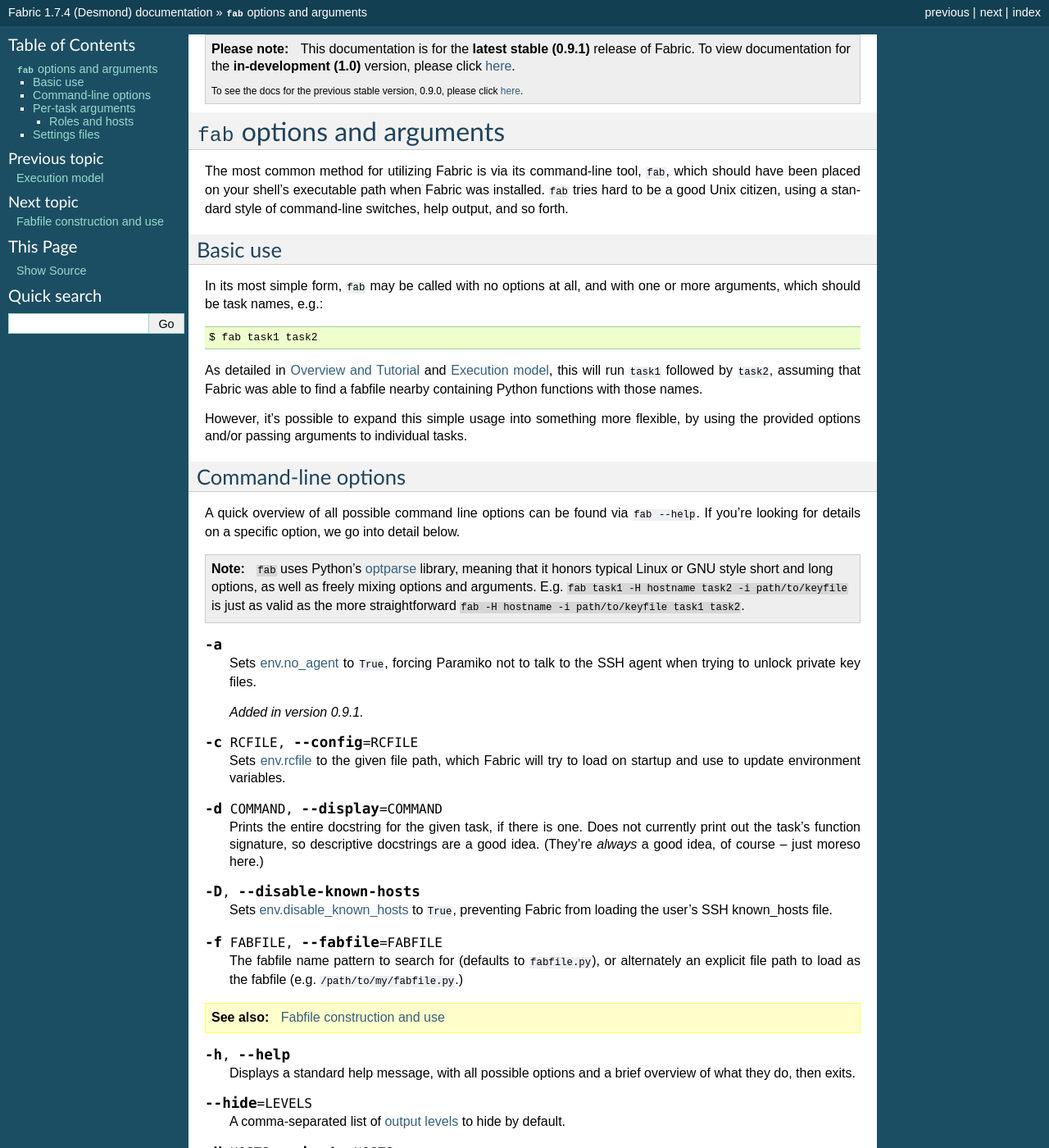
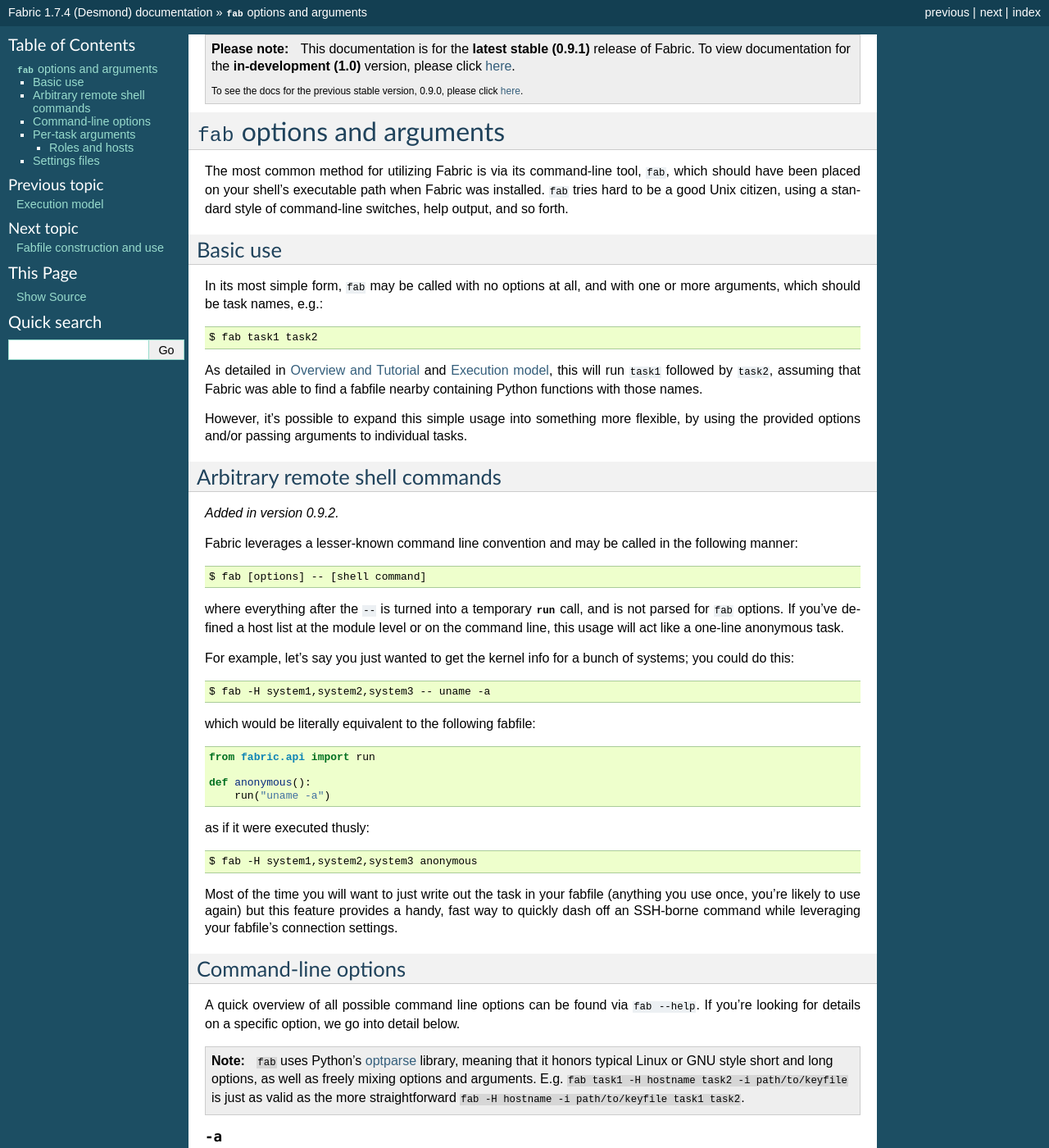
Before and after one commit to fabric/fabric, a Sphinx documentation site: the page built from docs/usage/fab.rst, in a window 1280 px wide and 1400 px high. Shown: the whole window at 82% size. Built offline with Sphinx 7.4.7, drawn with Linux system fonts in a browser that asks for light colours.

Commit message:
Re #94, add changelog/docs for commit:8bd1501.

```diff
--- a/docs/usage/fab.rst
+++ b/docs/usage/fab.rst
@@ -23,6 +23,45 @@
 However, it's possible to expand this simple usage into something more
 flexible, by using the provided options and/or passing arguments to individual
 tasks.
+
+
+.. _arbitrary-commands:
+
+Arbitrary remote shell commands
+===============================
+
+.. versionadded:: 0.9.2
+
+Fabric leverages a lesser-known command line convention and may be called in
+the following manner::
+
+    $ fab [options] -- [shell command]
+
+where everything after the ``--`` is turned into a temporary
+`~fabric.operations.run` call, and is not parsed for ``fab`` options. If you've
+defined a host list at the module level or on the command line, this usage will
+act like a one-line anonymous task.
+
+For example, let's say you just wanted to get the kernel info for a bunch of
+systems; you could do this::
+
+    $ fab -H system1,system2,system3 -- uname -a
+
+which would be literally equivalent to the following fabfile::
+
+    from fabric.api import run
+
+    def anonymous():
+        run("uname -a")
+
+as if it were executed thusly::
+
+    $ fab -H system1,system2,system3 anonymous
+
+Most of the time you will want to just write out the task in your fabfile
+(anything you use once, you're likely to use again) but this feature provides a
+handy, fast way to quickly dash off an SSH-borne command while leveraging your
+fabfile's connection settings.
 
 
 .. _command-line-options:
```
